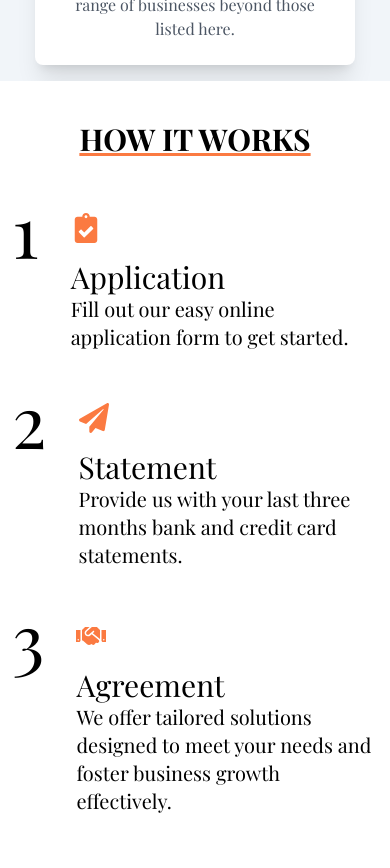
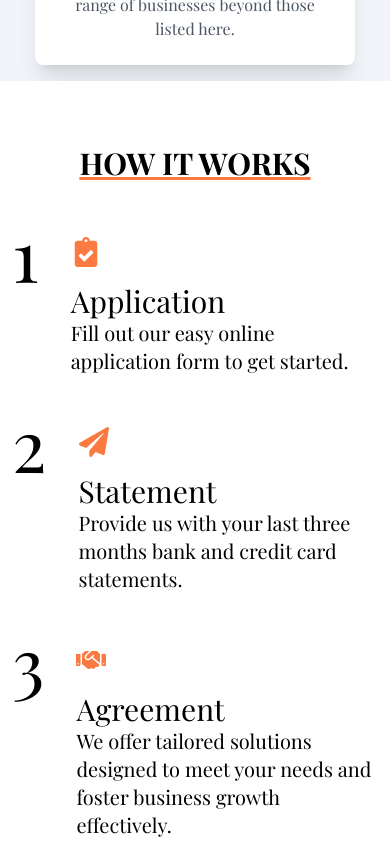
Before and after one commit to Outwerk/project2, a React (Create React App) app: page / in a window 390 px wide. Shown: the part 3040-3908 px from the top of the page. Built offline with nearby package versions, Linux system fonts and the light colour scheme; a web font is replaced by a local one.

Commit message:
make responsive all sections

```diff
--- a/src/sections/HowItWork.js
+++ b/src/sections/HowItWork.js
@@ -32,7 +32,7 @@ const HowItWorks = () => {
     return (
         <>
             <div id="howItWork" className='h-full md:h-screen py-10 md:pt-28 '>
-                <h2 className="text-3xl font-bold mb-6 text-center underline-thick uppercase">How It Works</h2>
+                <h2 className="text-3xl font-bold mb-6 text-center underline-thick uppercase mt-6 md:mt-0">How It Works</h2>
 
                 <div className='md:ms-52 p-3 flex flex-col items-center md:items-start justify-center gap-8'>
 
```
